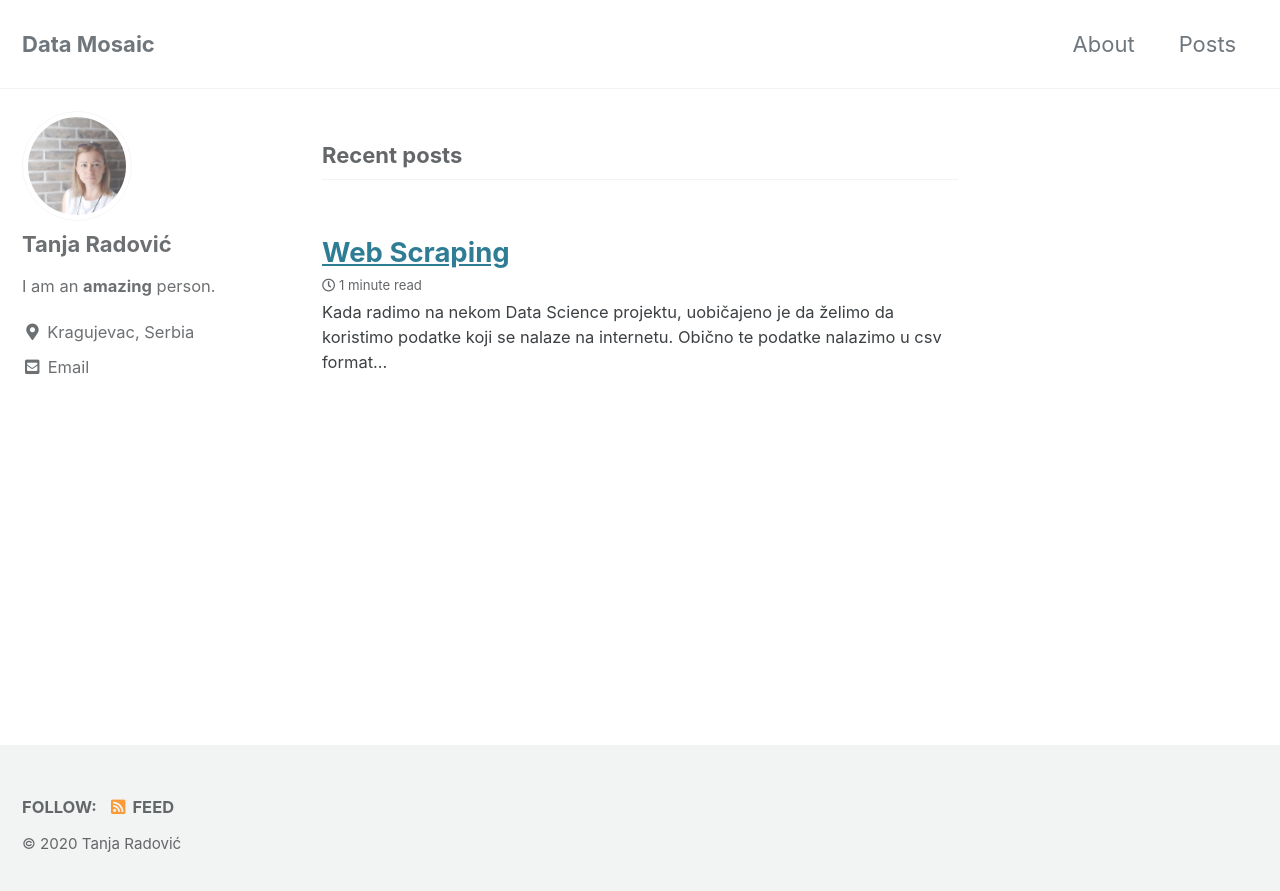
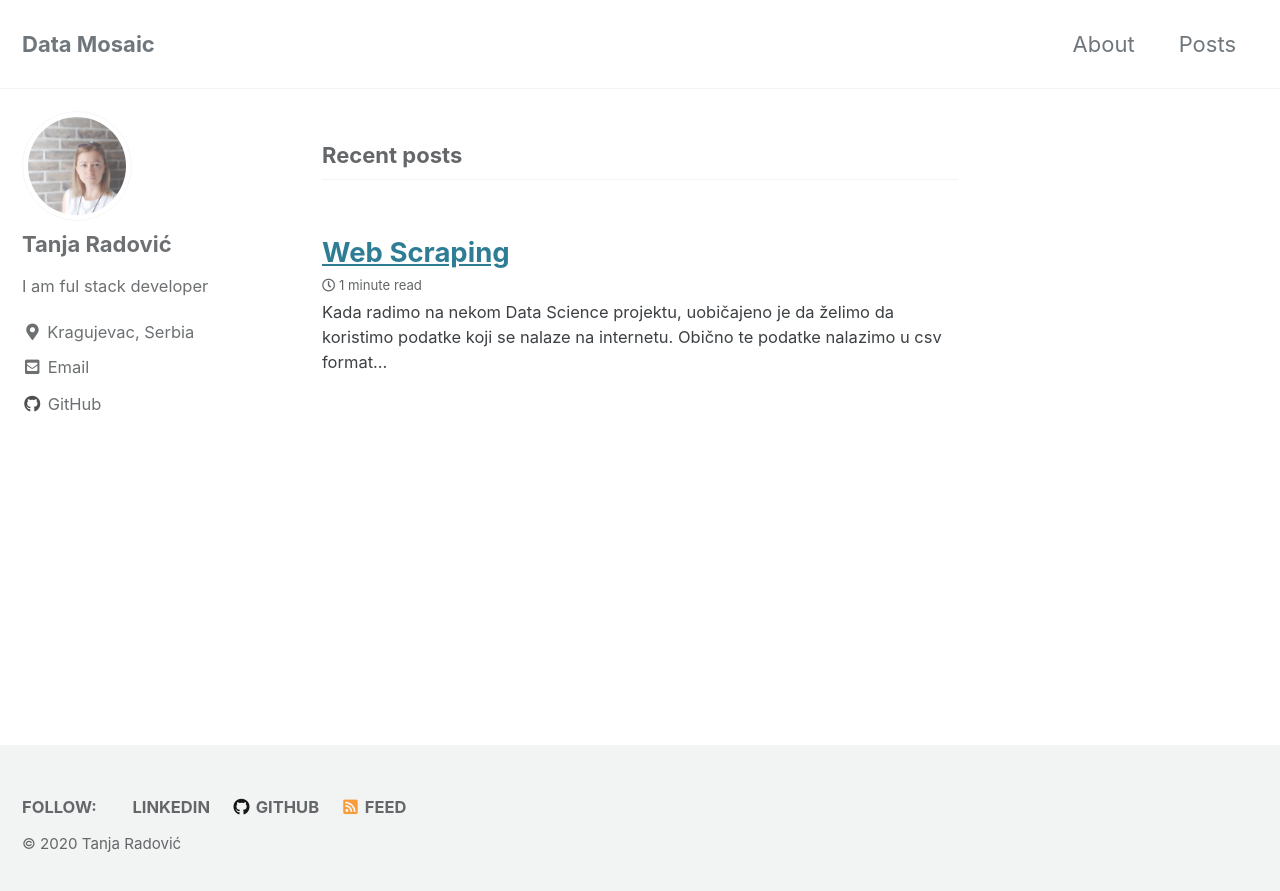
Before and after one commit to tradovic/blog, a Jekyll site: the page built from index.html, in a window 1280 px wide. Shown: the top 891 px of the page. Built offline with Jekyll 4.4.1, drawn with Linux system fonts in a browser that asks for light colours; cached includes are drawn as plain includes; the list of posts is cut into pages by our own code.

Commit message:
Update _config.yml

```diff
--- a/_config.yml
+++ b/_config.yml
@@ -95,7 +95,7 @@ analytics:
 author:
   name             : "Tanja Radović"
   avatar           : "/assets/images/tanja-radovic.jpeg" # path of avatar image, e.g. "/assets/images/bio-photo.jpg"
-  bio              : "I am an **amazing** person."
+  bio              : "I am ful stack developer"
   location         : "Kragujevac, Serbia"
   email            :
   links:
@@ -113,7 +113,7 @@ author:
       # url: "https://facebook.com/"
     - label: "GitHub"
       icon: "fab fa-fw fa-github"
-      # url: "https://github.com/"
+      url: "https://github.com/tradovic"
     - label: "Instagram"
       icon: "fab fa-fw fa-instagram"
       # url: "https://instagram.com/"
@@ -121,15 +121,15 @@ author:
 # Site Footer
 footer:
   links:
-    - label: "Twitter"
-      icon: "fab fa-fw fa-twitter-square"
-      # url:
+    - label: "Linkedin"
+      icon: "fab fa-fw fa-linkedin-square"
+      url: https://www.linkedin.com/in/tanja-radovic-jolic-46917431/
     - label: "Facebook"
       icon: "fab fa-fw fa-facebook-square"
       # url:
     - label: "GitHub"
       icon: "fab fa-fw fa-github"
-      # url:
+      url: https://github.com/tradovic
     - label: "GitLab"
       icon: "fab fa-fw fa-gitlab"
       # url:
```
